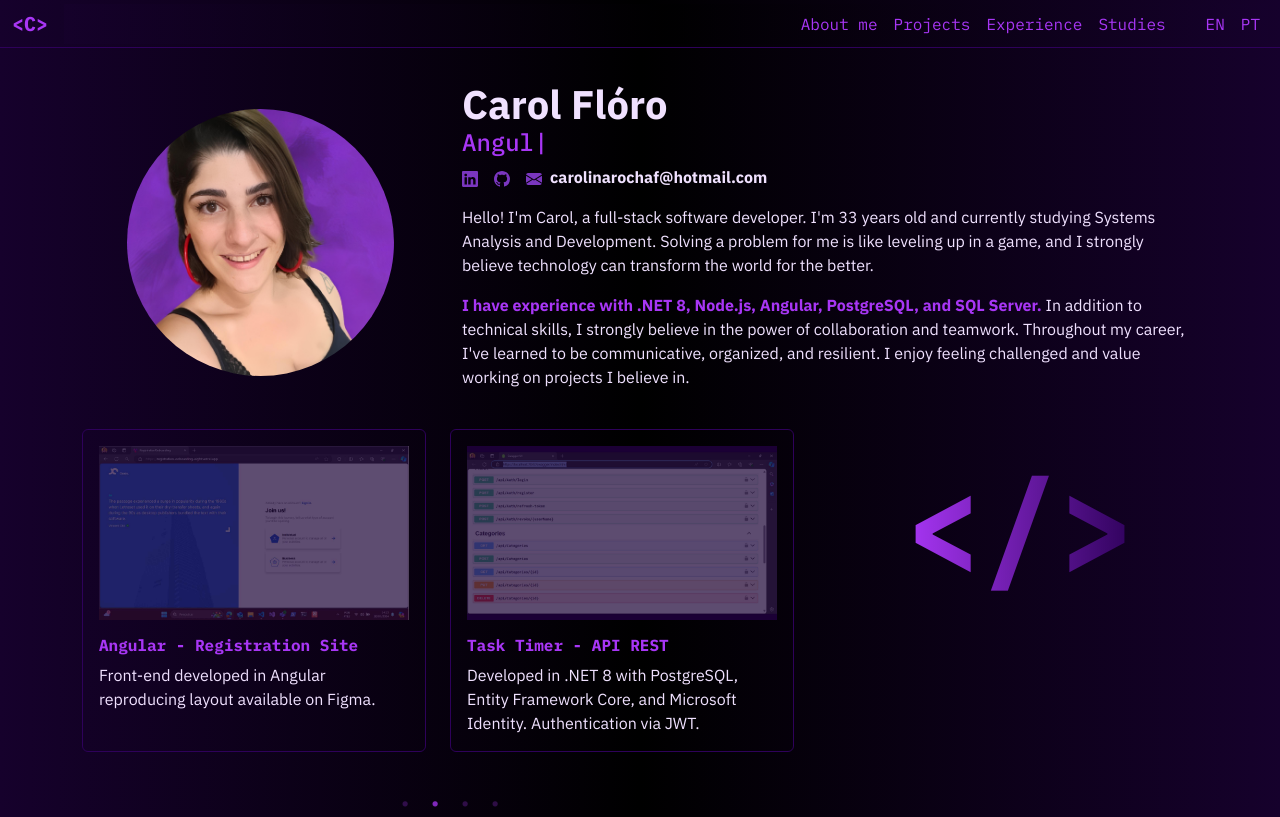
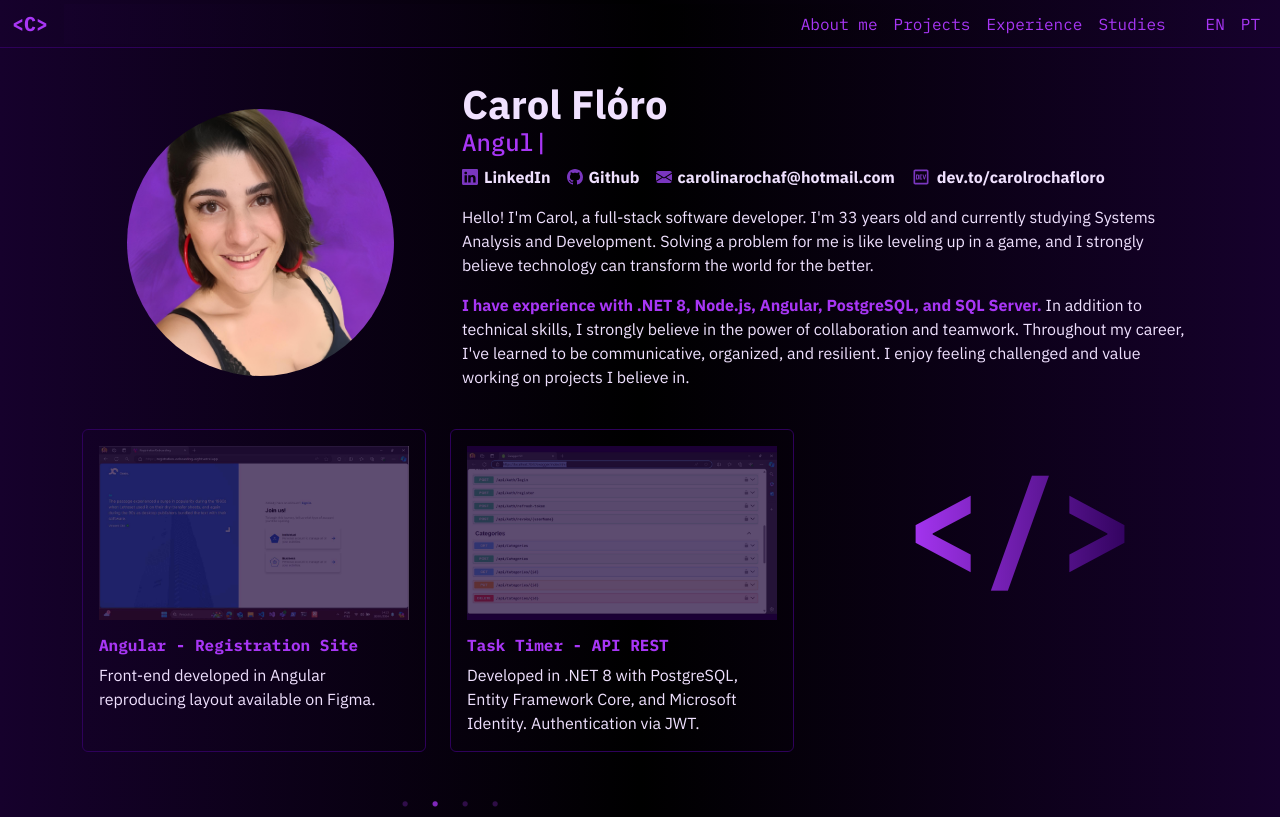
Before and after one commit to carolrochafloro/carolrochafloro.github.io, a plain HTML site: page english.html in a window 1280 px wide. Shown: the top 817 px of the page. Drawn offline with nearby package versions, Linux system fonts and the light colour scheme.

Commit message:
Added dev.to link

```diff
--- a/css/style.css
+++ b/css/style.css
@@ -72,7 +72,19 @@ header a {
 }
 
 header a:hover {
-  color: var(--hover-color) !important;
+  color: var(--white) !important;
+}
+
+a {
+  font-weight: bold;
+  margin: 0;
+  display: flex;
+
+  align-items: center;
+
+  svg {
+    margin-right: 6px;
+  }
 }
 
 h1 {
@@ -137,6 +149,12 @@ h5 {
   .decor-text-side::after {
     font-size: 2rem;
     margin-left: 0.5rem;
+  }
+
+  ul {
+    display: flex;
+    flex-direction: column;
+    margin: 1rem 0;
   }
 }
 
--- a/english.html
+++ b/english.html
@@ -88,7 +88,7 @@
                 </div>
                 <div class="col-sm d-flex flex-column justify-content-center">
                   <div>
-                    <ul class="list-unstyled d-flex gap-3">
+                    <ul class="list-unstyled d-flex gap-3 social-links">
                       <li>
                         <a
                           href="https://www.linkedin.com/in/carolina-rocha-floro/"
@@ -103,8 +103,10 @@
                           >
                             <path
                               d="M0 1.146C0 .513.526 0 1.175 0h13.65C15.474 0 16 .513 16 1.146v13.708c0 .633-.526 1.146-1.175 1.146H1.175C.526 16 0 15.487 0 14.854zm4.943 12.248V6.169H2.542v7.225zm-1.2-8.212c.837 0 1.358-.554 1.358-1.248-.015-.709-.52-1.248-1.342-1.248S2.4 3.226 2.4 3.934c0 .694.521 1.248 1.327 1.248zm4.908 8.212V9.359c0-.216.016-.432.08-.586.173-.431.568-.878 1.232-.878.869 0 1.216.662 1.216 1.634v3.865h2.401V9.25c0-2.22-1.184-3.252-2.764-3.252-1.274 0-1.845.7-2.165 1.193v.025h-.016l.016-.025V6.169h-2.4c.03.678 0 7.225 0 7.225z"
-                            /></svg
-                        ></a>
+                            />
+                          </svg>
+                          LinkedIn</a
+                        >
                       </li>
                       <li>
                         <a
@@ -121,7 +123,8 @@
                             <path
                               d="M8 0C3.58 0 0 3.58 0 8c0 3.54 2.29 6.53 5.47 7.59.4.07.55-.17.55-.38 0-.19-.01-.82-.01-1.49-2.01.37-2.53-.49-2.69-.94-.09-.23-.48-.94-.82-1.13-.28-.15-.68-.52-.01-.53.63-.01 1.08.58 1.23.82.72 1.21 1.87.87 2.33.66.07-.52.28-.87.51-1.07-1.78-.2-3.64-.89-3.64-3.95 0-.87.31-1.59.82-2.15-.08-.2-.36-1.02.08-2.12 0 0 .67-.21 2.2.82.64-.18 1.32-.27 2-.27s1.36.09 2 .27c1.53-1.04 2.2-.82 2.2-.82.44 1.1.16 1.92.08 2.12.51.56.82 1.27.82 2.15 0 3.07-1.87 3.75-3.65 3.95.29.25.54.73.54 1.48 0 1.07-.01 1.93-.01 2.2 0 .21.15.46.55.38A8.01 8.01 0 0 0 16 8c0-4.42-3.58-8-8-8"
                             /></svg
-                        ></a>
+                          >Github</a
+                        >
                       </li>
                       <li class="d-flex">
                         <a href="mailto:carolinarochaf@hotmail.com"
@@ -136,10 +139,23 @@
                             <path
                               d="M.05 3.555A2 2 0 0 1 2 2h12a2 2 0 0 1 1.95 1.555L8 8.414zM0 4.697v7.104l5.803-3.558zM6.761 8.83l-6.57 4.027A2 2 0 0 0 2 14h12a2 2 0 0 0 1.808-1.144l-6.57-4.027L8 9.586zm3.436-.586L16 11.801V4.697z"
                             /></svg
-                        ></a>
-                        <p class="mb-0 ms-2" id="email">
-                          carolinarochaf@hotmail.com
-                        </p>
+                          >carolinarochaf@hotmail.com</a
+                        >
+                      </li>
+                      <li class="d-flex">
+                        <a href="https://dev.to/carolrochafloro/"
+                          ><svg
+                            xmlns="http://www.w3.org/2000/svg"
+                            height="20px"
+                            viewBox="0 -960 960 960"
+                            width="20px"
+                            fill="#7A36BF"
+                          >
+                            <path
+                              d="M240-360h96q19 0 32.5-13.5T382-406v-148q0-19-13.5-32.5T336-600h-96v240Zm46-46v-148h50v148h-50Zm149 46h98v-46h-82v-52h52v-46h-52v-50h82v-46h-98q-13 0-21.5 8.5T405-570v180q0 13 8.5 21.5T435-360Zm206-1q13 0 22.5-8.5T676-391l56-209h-48l-43 164-43-164h-48l56 209q3 13 12.5 21.5T641-361ZM200-120q-33 0-56.5-23.5T120-200v-560q0-33 23.5-56.5T200-840h560q33 0 56.5 23.5T840-760v560q0 33-23.5 56.5T760-120H200Zm0-80h560v-560H200v560Zm0-560v560-560Z"
+                            /></svg
+                          >dev.to/carolrochafloro</a
+                        >
                       </li>
                     </ul>
                   </div>
```
Also changed, not shown: index.html (+24 -8 lines), assets/logo_dev_24dp_7A36BF_FILL0_wght400_GRAD0_opsz24.svg (added).
